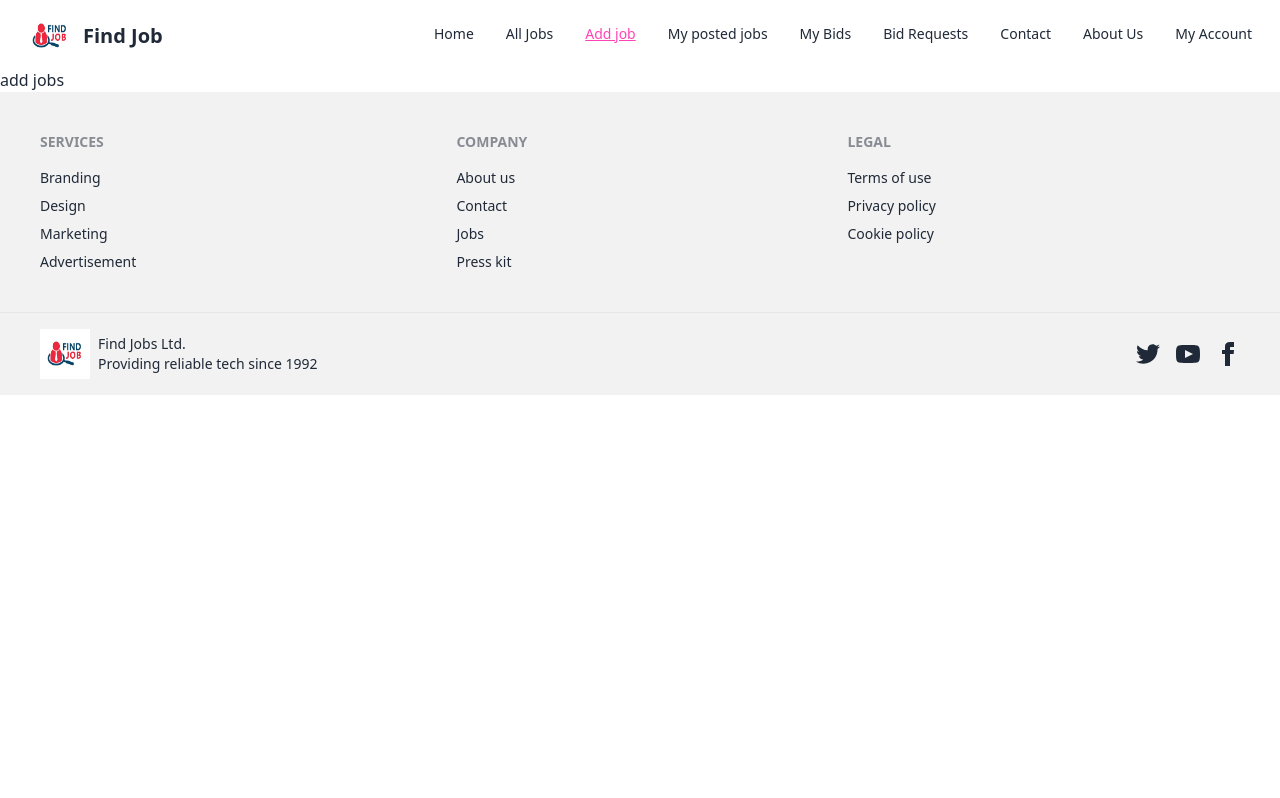
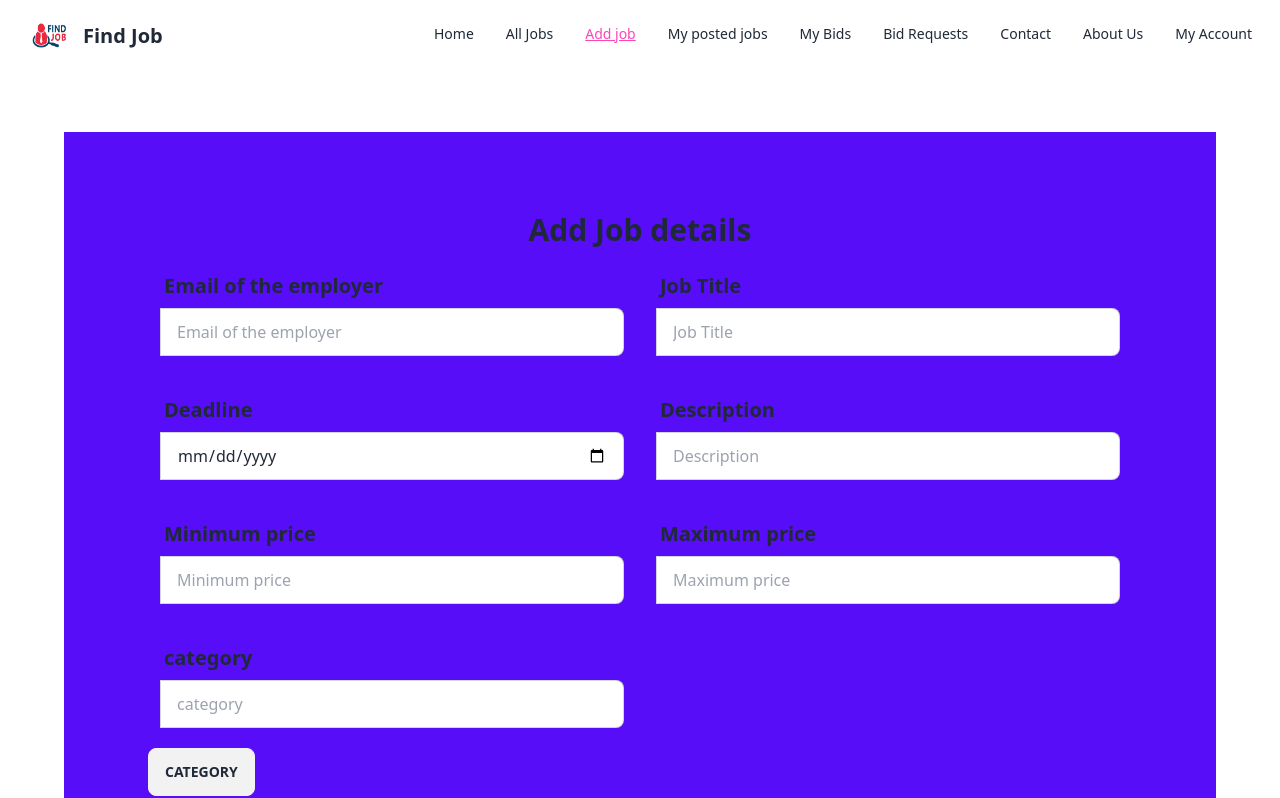
Before and after one commit to SanjidaMitu123/find-jobs-client, a React (Vite) app: page /addjobs in a window 1280 px wide. Shown: the top 798 px of the page. Built offline with nearby package versions, Linux system fonts and the light colour scheme; no server answers.

Commit message:
add job details added

```diff
--- a/package.json
+++ b/package.json
@@ -18,7 +18,8 @@
     "react-dom": "^18.2.0",
     "react-router-dom": "^6.18.0",
     "sort-by": "^0.0.2",
-    "sweetalert": "^2.1.2"
+    "sweetalert": "^2.1.2",
+    "sweetalert2": "^11.9.0"
   },
   "devDependencies": {
     "@types/react": "^18.2.15",
--- /dev/null
+++ b/src/pages/Addcat.jsx
@@ -0,0 +1,40 @@
+
+import { Link } from "react-router-dom";
+const Addcat = () => {
+    return (
+        <div>
+           <div>
+        <div className="bg-lime-300 m-16 p-20">
+            <h1 className="text-center text-3xl font-bold">Add Category</h1>
+            <form
+            // onSubmit={addbrands}
+            >
+                {/* row 1 */}
+                <div className="flex">
+
+                <div className="form-control w-1/2">
+                  <label className="label m-4 mb-0">
+                  <span className="label-text text-xl font-bold">Category Name</span>
+                  </label>
+                  <label className="input-group">
+                  <input type="text" name="categoryname" placeholder="Category Name" className="input input-bordered mb-4 mt-0 m-4 w-full" />
+                  </label>
+                </div>
+
+
+
+                </div>
+                <input type="submit" value="Add Category" className="  btn btn-block " />
+
+
+            </form>
+            <Link to='/addjobs'> <button  className=" text-center text-xl font-bold  btn btn-warning m-5" >Add Job Details</button> </Link>
+        </div>
+
+
+        </div>
+        </div>
+    );
+};
+
+export default Addcat;
--- a/src/pages/Addjob.jsx
+++ b/src/pages/Addjob.jsx
@@ -1,9 +1,115 @@
+import { Link } from 'react-router-dom';
 
 
 const Addjob = () => {
     return (
         <div>
-            <h1>add jobs</h1>
+             <div className="bg-primary m-16 p-20">
+            <h1 className="text-center text-3xl font-bold">Add Job details</h1>
+            <form
+            // onSubmit={addproduct}
+            >
+                {/* row 1 */}
+                <div className="flex">
+
+                <div className="form-control w-1/2">
+                  <label className="label m-4 mb-0">
+                  <span className="label-text text-xl font-bold">Email of the employer</span>
+                  </label>
+                  <label className="input-group">
+                  <input type="text" name="Employername" placeholder="Email of the employer" className="input input-bordered mb-4 mt-0 m-4 w-full" />
+                  </label>
+                </div>
+
+                <div className="form-control w-1/2">
+                  <label className="label m-4 mb-0">
+                  <span className="label-text text-xl font-bold">Job Title</span>
+                  </label>
+                  <label className="input-group">
+                  <input type="text" name="Jobtitle" placeholder="Job Title" className="input input-bordered mb-4 mt-0 m-4 w-full" />
+                  </label>
+                </div>
+
+                </div>
+
+                 {/* row 2 */}
+                 <div className="flex">
+
+                        <div className="form-control w-1/2">
+                        <label className="label m-4 mb-0">
+                        <span className="label-text text-xl font-bold">Deadline</span>
+                        </label>
+                        <label className="input-group">
+                        <input type="date" name="Deadline" placeholder="Deadline" className="input input-bordered mb-4 mt-0 m-4 w-full" />
+                        </label>
+                        </div>
+
+                        <div className="form-control w-1/2">
+                        <label className="label m-4 mb-0">
+                        <span className="label-text text-xl font-bold">Description</span>
+                        </label>
+                        <label className="input-group">
+                        <input type="text" name="Description" placeholder="Description" className="input input-bordered mb-4 mt-0 m-4 w-full" />
+                        </label>
+                        </div>
+
+                        </div>
+
+                    {/* row 3 */}
+                    <div className="flex">
+
+                    <div className="form-control w-1/2">
+                    <label className="label m-4 mb-0">
+                    <span className="label-text text-xl font-bold">Minimum price</span>
+                    </label>
+                    <label className="input-group">
+                    <input type="number" name="Minimum-price" placeholder="Minimum price" className="input input-bordered mb-4 mt-0 m-4 w-full" />
+                    </label>
+                    </div>
+
+                    <div className="form-control w-1/2">
+                    <label className="label m-4 mb-0">
+                    <span className="label-text text-xl font-bold">Maximum price</span>
+                    </label>
+                    <label className="input-group">
+                    <input type="number" name="Maxprice" placeholder="Maximum price" className="input input-bordered mb-4 mt-0 m-4 w-full" />
+                    </label>
+                    </div>
+
+                    </div>
+                                            {/* row 4 */}
+                                            <div className="flex">
+
+                        <div className="form-control w-1/2">
+                        <label className="label m-4 mb-0">
+                        <span className="label-text text-xl font-bold">category</span>
+                        </label>
+                        <label className="input-group">
+                        <input type="text" name="category" placeholder="category" className="input input-bordered mb-4 mt-0 m-4 w-full" />
+                        </label>
+                        </div>
+
+
+
+                        </div>
+
+                  {/* row 5 */}
+                                            <details className="dropdown">
+                            <summary className="m-1 btn">category</summary>
+                            <ul className="p-2 shadow menu dropdown-content z-[1] bg-base-100 rounded-box w-52">
+                                <li><a>Item 1</a></li>
+                                <li><a>Item 2</a></li>
+                            </ul>
+                            </details>
+
+                      <input type="submit" value="Add job" className="  btn btn-block " />
+
+
+
+            </form>
+            <Link to='/addcat' > <button className="text-center text-xl font-bold  btn btn-warning m-5">Add Category</button> </Link>
+
+        </div>
         </div>
     );
 };
--- a/src/pages/shared/Navbar.jsx
+++ b/src/pages/shared/Navbar.jsx
@@ -88,7 +88,7 @@ const Navbar = () => {
               </li>
               <li>
                  <NavLink
-                   to="/blogs"
+                   to="/bidreq"
                    className={({ isActive, isPending }) =>
                    isPending ? "pending" : isActive ? "text-[#ff44b7] underline" : ""
                     }
@@ -108,7 +108,7 @@ const Navbar = () => {
               </li>
               <li>
                  <NavLink
-                   to="/contacts"
+                   to="/aboutus"
                    className={({ isActive, isPending }) =>
                    isPending ? "pending" : isActive ? "text-[#ff44b7] underline" : ""
                     }
--- /dev/null
+++ b/src/routes/PrivateRouter.jsx
@@ -0,0 +1,25 @@
+/* eslint-disable react/prop-types */
+import { useContext } from "react";
+
+import { Navigate, useLocation } from "react-router-dom";
+import { AuthContext } from "../firebase/Authprovider";
+
+
+
+const PrivateRoute = ({children}) => {
+
+    const {user,loading} = useContext(AuthContext);
+    const location = useLocation();
+    console.log(location.pathname)
+
+    if(loading){
+        return <span className="loading loading-spinner text-secondary"></span>
+    }
+
+    if(user){
+        return children;
+    }
+    return <Navigate state={location.pathname} to='/login'></Navigate>;
+};
+
+export default PrivateRoute;
```
Also changed, not shown: src/routes/Routes.jsx (+10 -2 lines), 1 other file (tests, documents, lock files or other folders).
